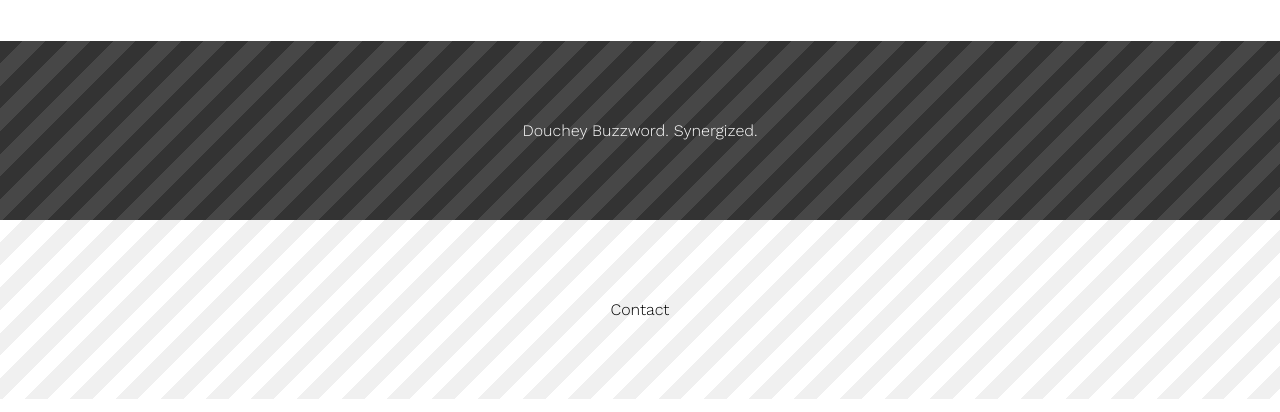
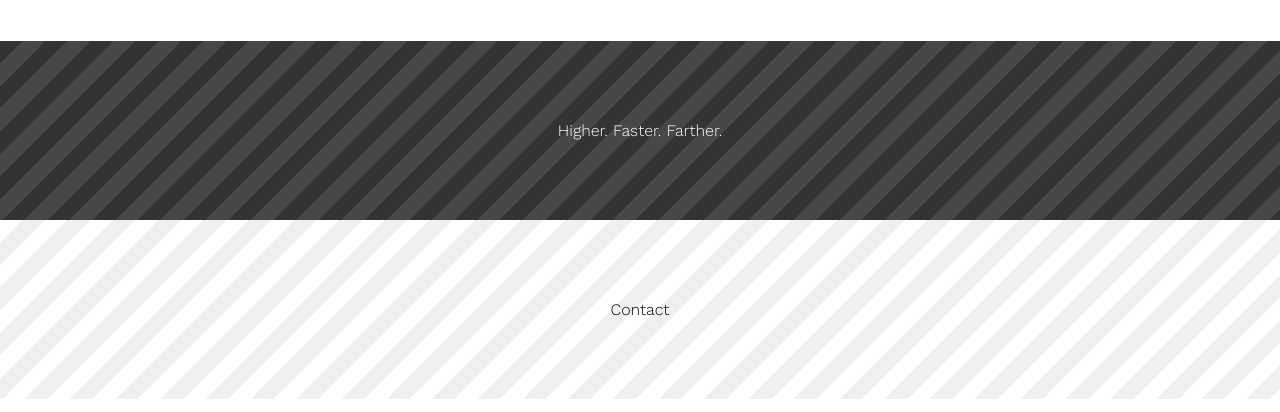
Before and after one commit to pkeutelian/pkeu-net, a website: page dev/index.html in a window 1280 px wide. Shown: the part 802-1214 px from the top of the page. Drawn offline with nearby package versions, Linux system fonts and the light colour scheme.

Commit message:
Added image and minor changes to index.

```diff
--- a/dev/index.html
+++ b/dev/index.html
@@ -35,7 +35,7 @@
 				<div style="width:100%; height:59%; min-height:50em;"></div>
 				<!iron-image style="width:100%; height:59%; min-height:24em;" sizing="cover" src="images/stock-transfer-banner.jpg"><!/iron-image>
 				<!iron-image autoplay loop muted style="width:100%; height:59%; min-height:24em;" sizing="cover" src="vid/launch.mp4"><!/iron-image>
-				<div class="spacer div-dark" id="Slogan">Douchey Buzzword. Synergized.</div>
+				<div class="spacer div-dark" id="Slogan">Higher. Faster. Farther.</div>
 				<div class="spacer div-light" id="Footer">Contact</div>
 				<p><hr width="38%">
 			</div>
```
